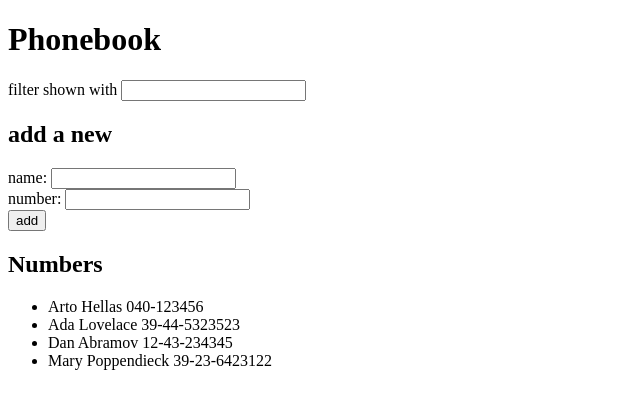
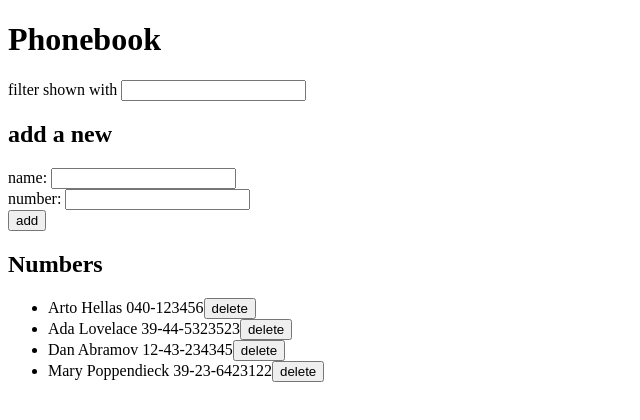
Before and after one commit to cherylfong/netscapia, a React (Vite) app in the folder part2-2026/phonebook-2026/: page / in a window 1280 px wide. Shown: the top 420 px of the page, without its empty margins (0-640 px from the left). Built offline with nearby package versions, Linux system fonts and the light colour scheme; data requests are answered from the project's data file.

Commit message:
complete exercise 2.14

```diff
--- a/part2-2026/phonebook-2026/src/App.jsx
+++ b/part2-2026/phonebook-2026/src/App.jsx
@@ -1,5 +1,4 @@
 import { useState, useEffect } from 'react'
-import axios from 'axios'
 
 import Persons from './components/Persons'
 import PersonForm from './components/PersonForm'
@@ -83,6 +82,21 @@ const App = () => {
         p.name.toLowerCase().includes(filterText)
     )
 
+    const toggleRemoval = (id, name) => {
+        if (!window.confirm(`Delete ${name}?`)) {
+            return
+        }
+
+        phonebookService
+        .remove(id)
+        .then(() => {
+            setPersons(persons.filter(p => p.id !== id))
+        })
+        .catch(error => {
+            console.error('Failed to delete person:', error)
+        })
+    }
+
 
     return (
         <div>
@@ -98,7 +112,7 @@ const App = () => {
             />
             <h2>Numbers</h2>
             <ul>
-                <Persons persons={personsToShow} />
+                <Persons persons={personsToShow} toggleRemove={toggleRemoval}/>
             </ul>
         </div>
     )
--- a/part2-2026/phonebook-2026/src/components/Person.jsx
+++ b/part2-2026/phonebook-2026/src/components/Person.jsx
@@ -1,5 +1,7 @@
-const Person = ({ person }) => {
-  return <li>{person.name} {person.number}</li>
+const Person = ({ person, toggleRemove }) => {
+  return <li>{person.name} {person.number}
+  <button onClick={toggleRemove}>delete</button>
+  </li>
 }
 
 export default Person
--- a/part2-2026/phonebook-2026/src/components/Persons.jsx
+++ b/part2-2026/phonebook-2026/src/components/Persons.jsx
@@ -1,10 +1,10 @@
 import Person from './Person'
 
-const Persons = ({ persons }) => {
+const Persons = ({ persons, toggleRemove }) => {
   return (
     <>
       {persons.map(person => (
-        <Person key={person.id} person={person} />
+        <Person key={person.id} person={person} toggleRemove={() => toggleRemove(person.id, person.name)}/>
       ))}
     </>
   )
--- a/part2-2026/phonebook-2026/src/services/phonebook.js
+++ b/part2-2026/phonebook-2026/src/services/phonebook.js
@@ -11,4 +11,9 @@ const create = newObject => {
   return request.then(response => response.data)
 }
 
-export default { getAll, create }
+const remove = (id,) => {
+    const request = axios.delete(`${baseUrl}/${id}`)
+    return request.then(response => response.data)
+}
+
+export default { getAll, create, remove }
```
